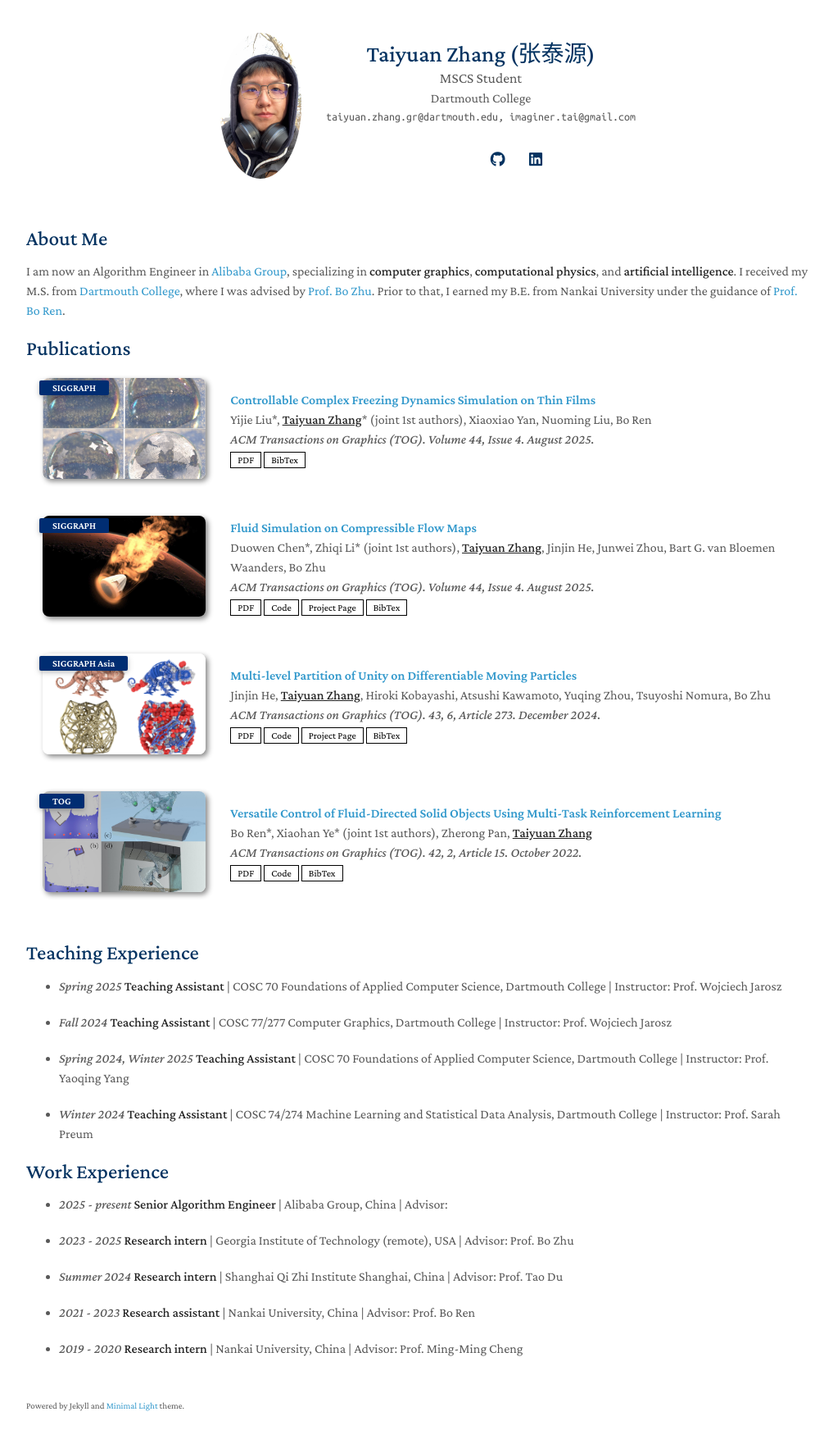
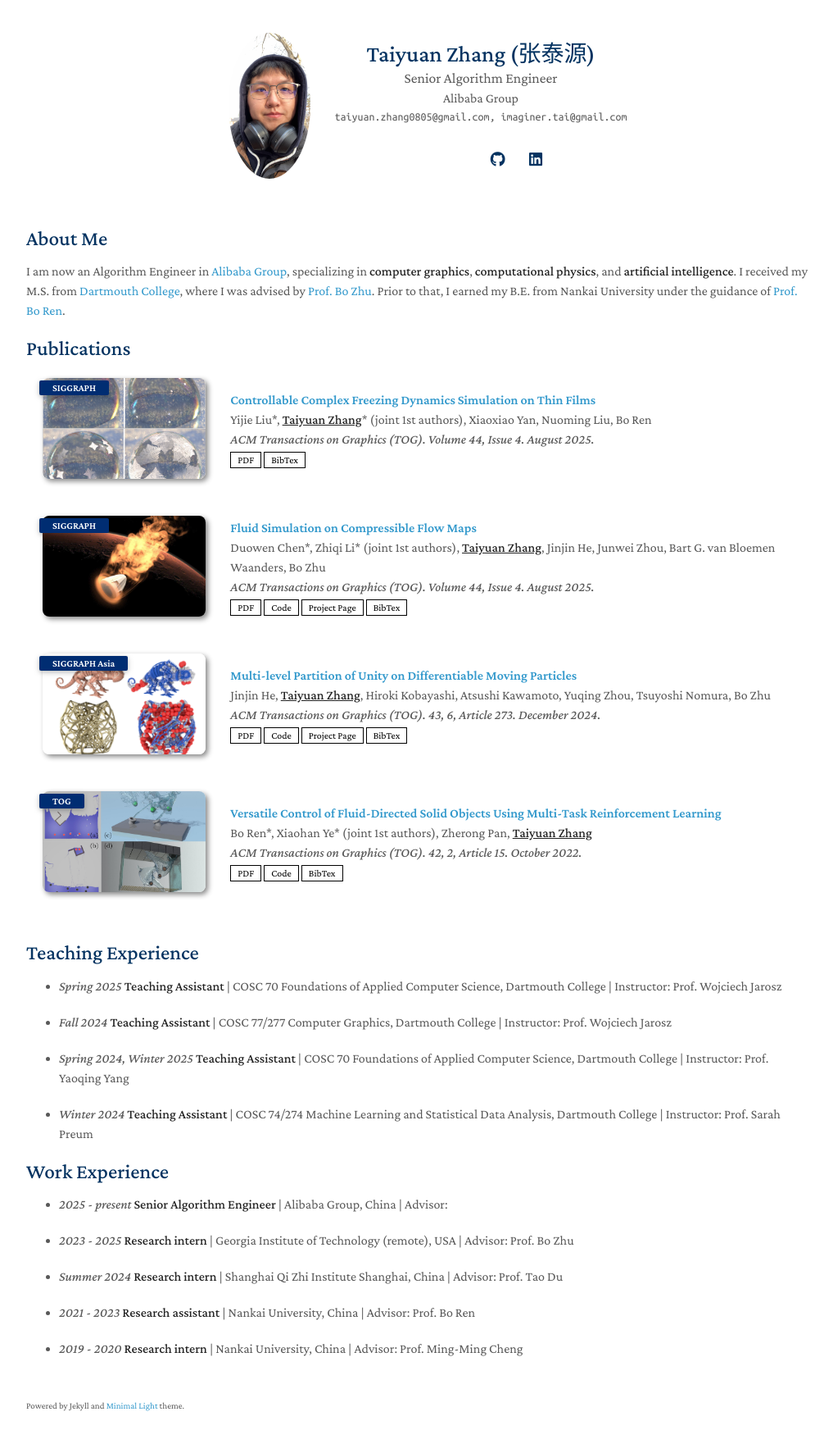
Before and after one commit to Taiyuan-Zhang/taiyuan-zhang.github.io, a Jekyll site: the page built from index.md, in a window 1280 px wide. Shown: the whole page at 82% size, without its empty margins (128-1145 px from the left). Built offline with Jekyll 4.4.1, drawn with Linux system fonts in a browser that asks for light colours; a style sheet for code colours, icons or effects is not loaded; our own code applies the rules of GitHub Pages for plain Markdown files.

Commit message:
fix profile

```diff
--- a/_layouts/homepage.html
+++ b/_layouts/homepage.html
@@ -42,9 +42,9 @@
         <a class="image avatar"><img src="./assets/img/avatar.jpg" alt="avatar" /></a>
         <div class="profile-info">
           <h1 class="profile-title">Taiyuan Zhang (张泰源)</h1>
-          <position style="font-size:1.10rem;">MSCS Student</position>
-          <a href="" rel="noopener"><autocolor>Dartmouth College</autocolor></a>
-          <email>taiyuan.zhang.gr@dartmouth.edu, imaginer.tai@gmail.com</email>
+          <position style="font-size:1.10rem;">Senior Algorithm Engineer</position>
+          <a href="" rel="noopener"><autocolor>Alibaba Group</autocolor></a>
+          <email>taiyuan.zhang0805@gmail.com, imaginer.tai@gmail.com</email>
         <div class="social-icons">
         {% if site.google_scholar %}
         <a style="margin: 0 5px 0 0" href="{{ site.google_scholar }}">
```
